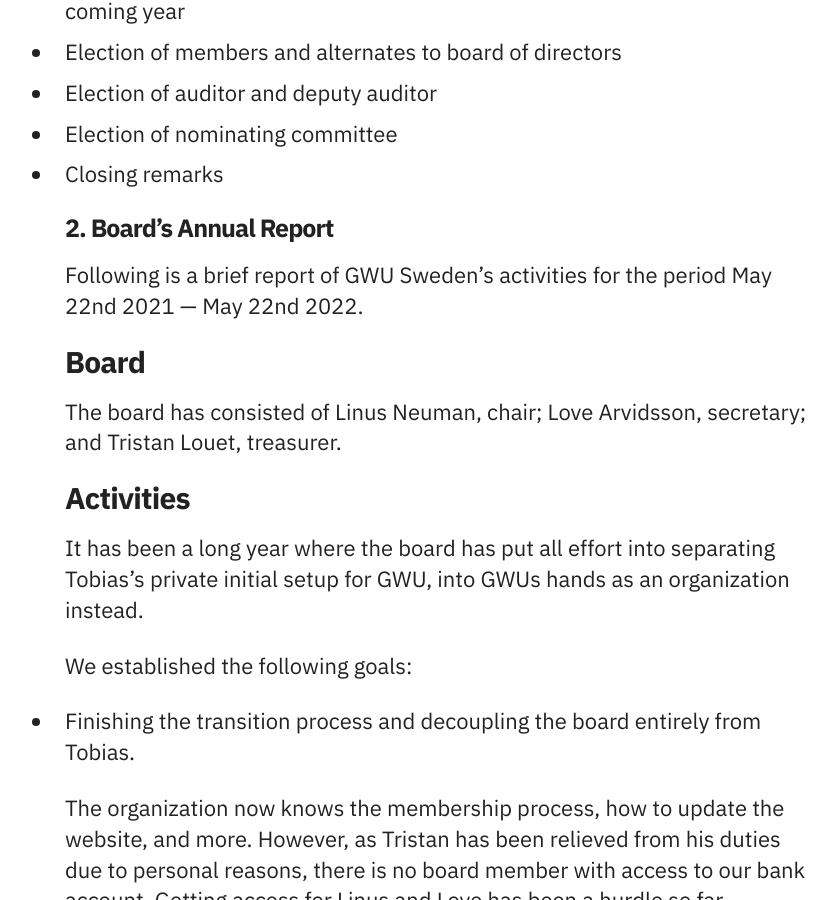
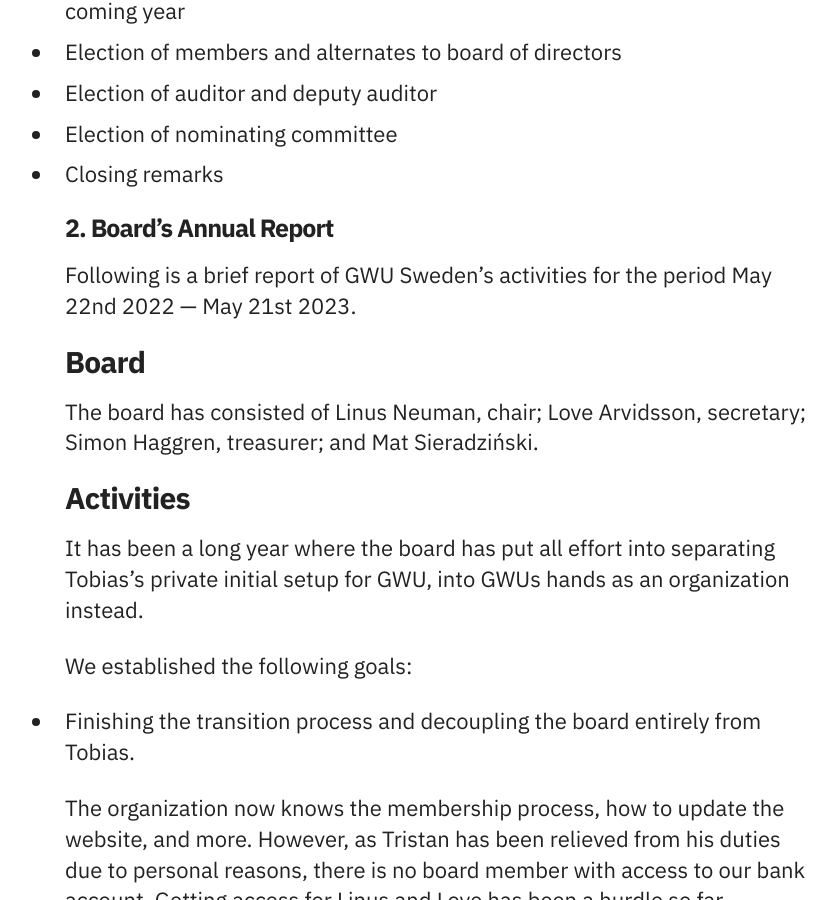
Before and after one commit to GWU-Sweden/gwu-sweden.org, a Jekyll site: the page built from agm2023/index.md, in a window 1280 px wide and 900 px high, scrolled down 1609 px. Shown: the whole window, without its empty margins (201-1036 px from the left). Built offline with Jekyll 4.4.1, drawn with Linux system fonts in a browser that asks for light colours; some of the changed text lies outside the part shown.

Commit message:
Update index.md

```diff
--- a/agm2023/index.md
+++ b/agm2023/index.md
@@ -1,11 +1,11 @@
 ---
 layout: agm
-title: "GWU Sweden 2022 AGM"
+title: "GWU Sweden 2023 AGM"
 ---
 
-# Invitation to GWU Sweden's Annual General Meeting 2022
+# Invitation to GWU Sweden's Annual General Meeting 2023
 
-The 4th Annual General Meeting of GWU Sweden will be held **Sunday, May 22nd, 2022, at 16:00** on the GWU Sweden Discord server in the `#meetings` channel.
+The 4th Annual General Meeting of GWU Sweden will be held **Sunday, May 21st, 2023, at 16:00** on the GWU Sweden Discord server in the `#meetings` channel.
 
 Unless any motions to bring to a vote gets submitted to the board, the agenda will be very standard. See attachments below for full details.
 
@@ -51,11 +51,11 @@
 
 ### 2. Board's Annual Report
 
-Following is a brief report of GWU Sweden's activities for the period May 22nd 2021 — May 22nd 2022.
+Following is a brief report of GWU Sweden's activities for the period May 22nd 2022 — May 21st 2023.
 
 #### Board
 
-The board has consisted of Linus Neuman, chair; Love Arvidsson, secretary; and Tristan Louet, treasurer.
+The board has consisted of Linus Neuman, chair; Love Arvidsson, secretary; Simon Haggren, treasurer; and Mat Sieradziński.
 
 #### Activities
 
@@ -95,8 +95,8 @@
 
 
 Take care,
-Linus, together with Love and Tristan.
-Stockholm, 30th April, 2022.
+Linus, Love, Simon, and Mat.
+Stockholm, 23rd April, 2023.
 
 
 ### 3. Auditor Report
```
